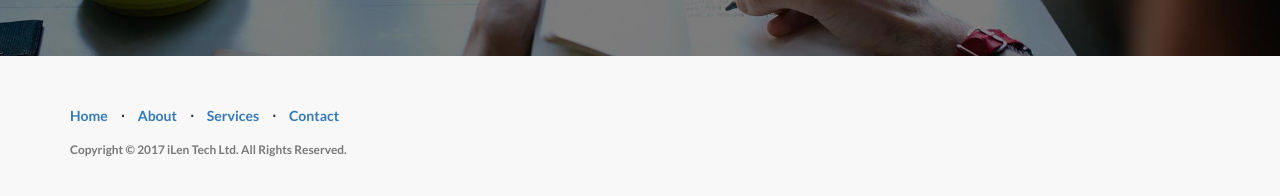
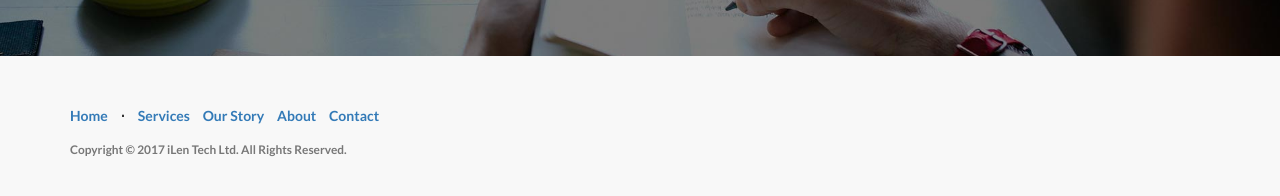
Before and after one commit to fluquid/ilen-tech, a Jekyll site: the page built from index.html, in a window 1280 px wide and 900 px high, scrolled down 2451 px. Shown: the part 692-888 px from the top of the window. Built offline with Jekyll 4.4.1, drawn with Linux system fonts in a browser that asks for light colours.

Commit message:
footer links

```diff
--- a/_includes/footer.html
+++ b/_includes/footer.html
@@ -5,22 +5,23 @@
             <div class="col-md-8">
                 <ul class="list-inline">
                     <li>
-                        <a href="/#home">Home</a>
+                        <a href="/ilen-tech/#home">Home</a>
                     </li>
                     <li class="footer-menu-divider">&sdot;</li>
                     <!-- li>
                         <a href="/blog.html">Blog</a>
                     </li -->
                     <li>
-                        <a href="/#about">About</a>
+                        <a class="page-scroll" href="/ilen-tech/#about">Services</a>
                     </li>
-                    <li class="footer-menu-divider">&sdot;</li>
                     <li>
-                        <a href="/#services">Services</a>
+                        <a class="page-scroll" href="/ilen-tech/our_story.html">Our Story</a>
                     </li>
-                    <li class="footer-menu-divider">&sdot;</li>
                     <li>
-                        <a href="/#contact">Contact</a>
+                        <a class="page-scroll" href="/ilen-tech/#about_us">About</a>
+                    </li>
+                    <li>
+                        <a class="page-scroll" href="/ilen-tech/#contact">Contact</a>
                     </li>
                 </ul>
                 <p class="copyright text-muted small">{{ site.copyright }}</p>
```
